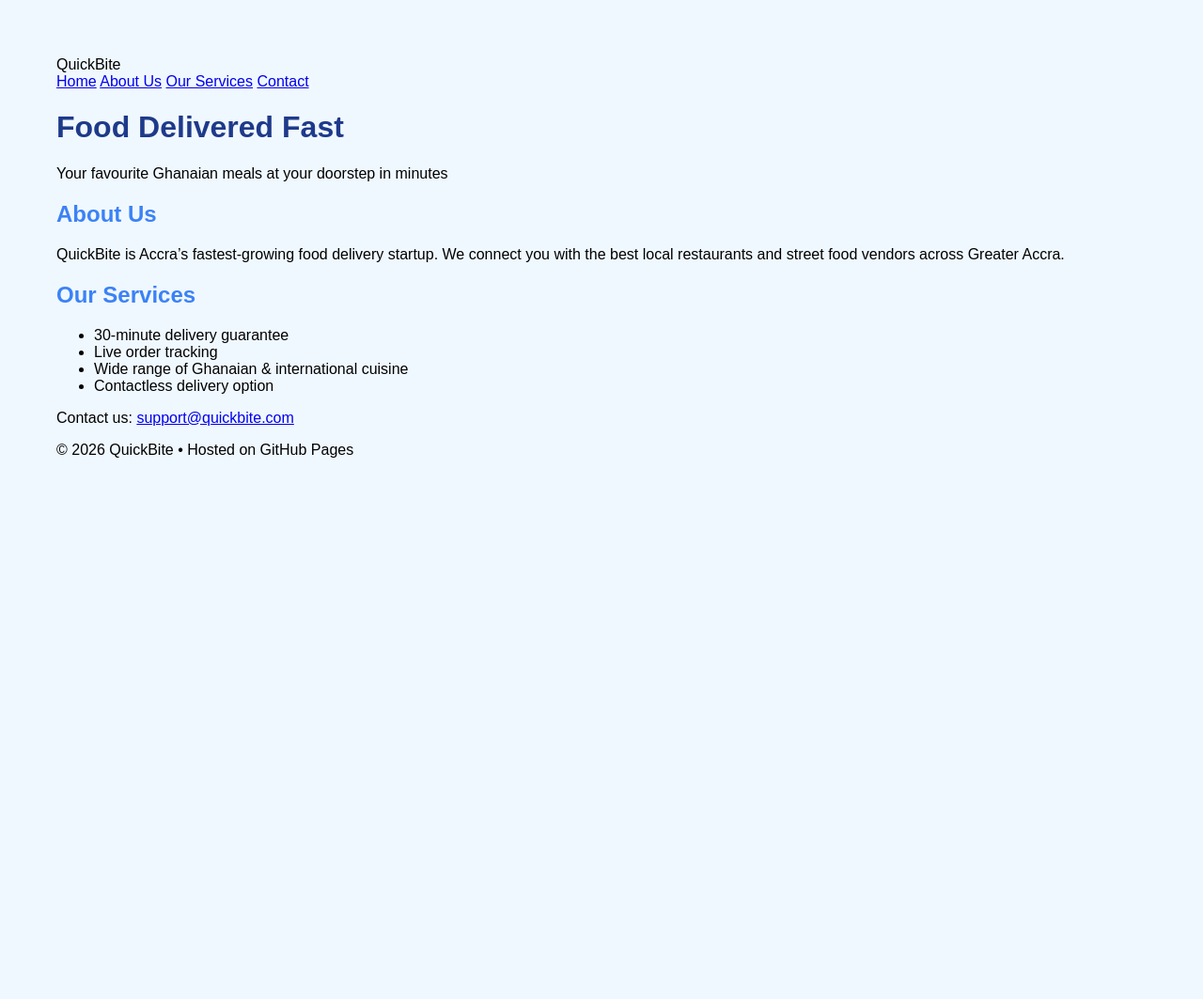
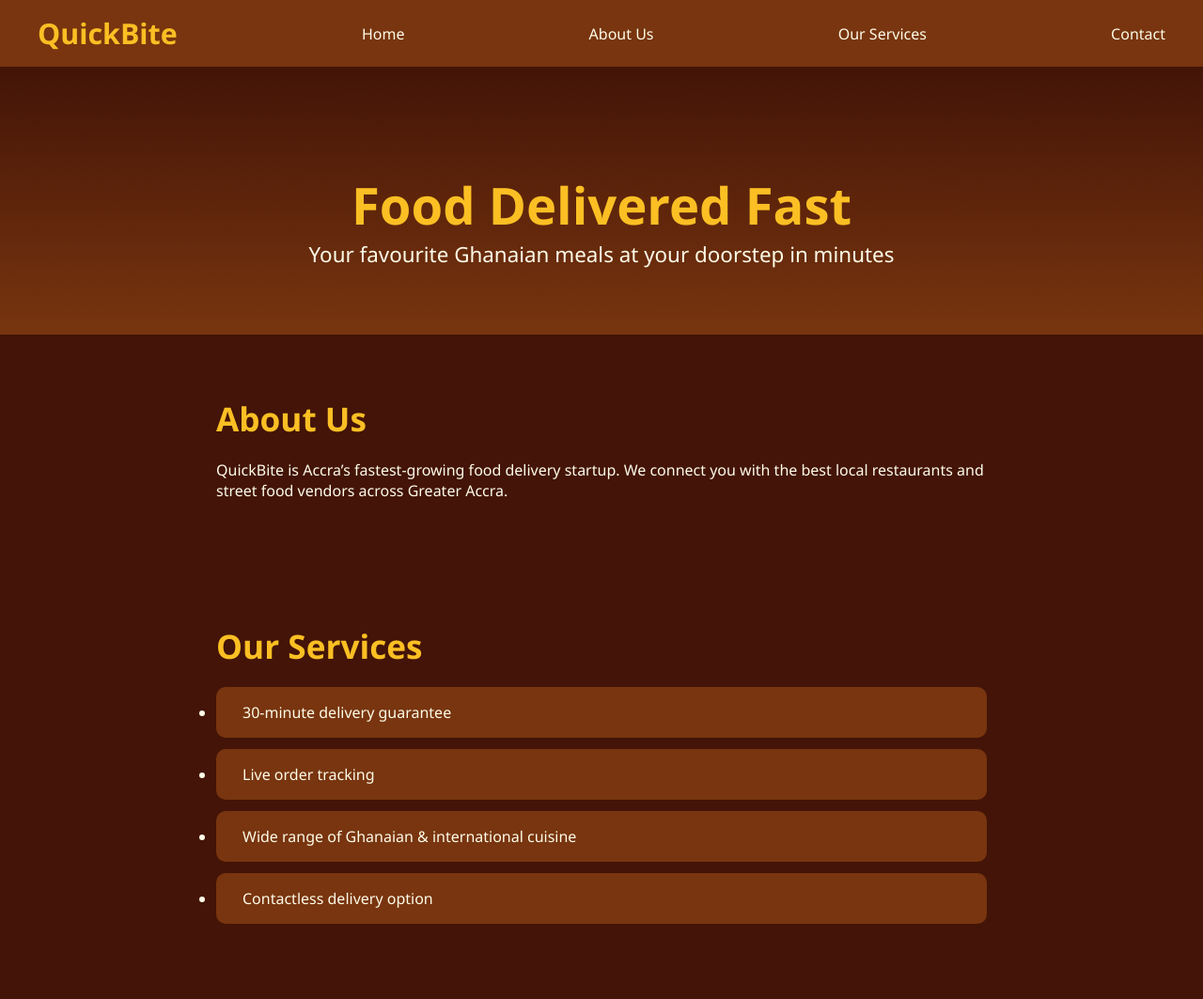
Before and after one commit to MightyZyer88/Simple-Static-Website-page, a plain HTML site: page index.html in a window 1280 px wide. Shown: the top 1063 px of the page at 94% size. Before the commit the page ends 800 px from the top, so only its background shows below. Drawn offline with Linux system fonts and the light colour scheme.

Commit message:
style.css

```diff
--- a/style.css
+++ b/style.css
@@ -1,12 +1,39 @@
+* { margin: 0; padding: 0; box-sizing: border-box; }
 body {
-    background-color: #f0f8ff;
-    font-family: Arial, sans-serif;
-    margin: 40px;
-    padding: 20px;
+    font-family: 'Segoe UI', sans-serif;
+    background-color: #431407;
+    color: #fefce8;
 }
-h1 {
-    color: #1e3a8a;
+nav {
+    background: #78350f;
+    padding: 15px 40px;
+    display: flex;
+    justify-content: space-between;
+    align-items: center;
+    position: sticky;
+    top: 0;
 }
-h2 {
-    color: #3b82f6;
+.logo { font-size: 1.9rem; font-weight: bold; color: #fbbf24; }
+nav a { color: #fefce8; margin-left: 25px; text-decoration: none; }
+nav a:hover { color: #fbbf24; }
+header {
+    text-align: center;
+    padding: 110px 20px 70px;
+    background: linear-gradient(#431407, #78350f);
 }
+h1 { font-size: 3.4rem; color: #fbbf24; }
+.subtitle { font-size: 1.4rem; color: #fefce8; }
+section { padding: 65px 40px; max-width: 900px; margin: 0 auto; }
+h2 { color: #fbbf24; margin-bottom: 20px; font-size: 2.2rem; }
+ul li {
+    background: #78350f;
+    margin: 12px 0;
+    padding: 16px 28px;
+    border-radius: 10px;
+}
+footer {
+    text-align: center;
+    padding: 40px;
+    background: #431407;
+}
+a { color: #fbbf24; }
```
